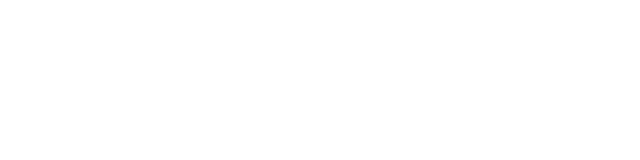
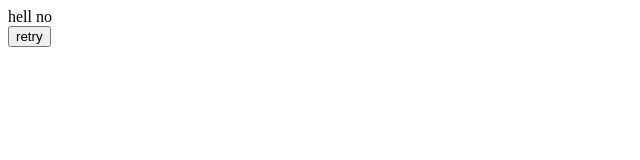
Before and after one commit to ITHwang/react-for-beginners, a React (Create React App) app: page /offline in a window 1280 px wide. Before the commit this address had no page. Shown: the top 160 px of the page, without its empty margins (0-640 px from the left). Built offline with nearby package versions, Linux system fonts and the light colour scheme.

Commit message:
useNetwork into app.js & add offline page

```diff
--- a/src/App.js
+++ b/src/App.js
@@ -1,42 +1,25 @@
 import { BrowserRouter as Router, Routes, Route } from 'react-router-dom';
 import Home from './routes/Home';
 import Detail from './routes/Detail';
-
-// useNetwork
-// const useNetwork = (onChange) => {
-// 	const [status, setStatus] = useState(navigator.onLine);
-
-// 	const handleChange = () => {
-// 		if (typeof onChange === 'function') onChange(navigator.onLine);
-// 		setStatus(navigator.onLine);
-// 	};
-
-// 	useEffect(() => {
-// 		window.addEventListener('online', handleChange);
-// 		window.addEventListener('offline', handleChange);
-// 		return () => {
-// 			window.removeEventListener('online', handleChange);
-// 			window.removeEventListener('offline', handleChange);
-// 		};
-// 	}, []);
-
-// 	return status;
-// };
+import { Offline } from './routes/Offline';
+import { useNetwork } from './hooks/useNetwork';
 
 const App = () => {
-	// useNetwork
-	// const handleNetworkChange = (online) => {
-	// 	console.log(online ? 'We just went online' : 'We are offline');
-	// };
-	// const onLine = useNetwork(handleNetworkChange);
+	const handleNetworkChange = (isOnline) => {
+		if (!isOnline) {
+			alert('offline now.');
+			window.location.href = '/offline';
+		}
+	};
+	const isOnline = useNetwork(handleNetworkChange);
 
 	return (
-		// <div className='App'>
-		// </div>
+		// <div className='App'></div>
 		<Router>
 			<Routes>
 				<Route path='/' element={<Home />} />
 				<Route path='/movie/:id' element={<Detail />} />
+				<Route path='/offline' element={<Offline />} />
 			</Routes>
 		</Router>
 	);
--- /dev/null
+++ b/src/hooks/useNetwork.js
@@ -0,0 +1,21 @@
+import { useState, useEffect } from 'react';
+
+export const useNetwork = (onChange) => {
+	const [status, setStatus] = useState(navigator.onLine);
+
+	const handleChange = () => {
+		if (typeof onChange === 'function') onChange(navigator.onLine);
+		setStatus(navigator.onLine);
+	};
+
+	useEffect(() => {
+		window.addEventListener('online', handleChange);
+		window.addEventListener('offline', handleChange);
+		return () => {
+			window.removeEventListener('online', handleChange);
+			window.removeEventListener('offline', handleChange);
+		};
+	}, []);
+
+	return status;
+};
--- /dev/null
+++ b/src/routes/Offline.js
@@ -0,0 +1,15 @@
+export const Offline = () => {
+	const onClick = () => {
+		window.location.href = '/';
+	};
+	return (
+		<div>
+			<div>hell no</div>
+			<div>
+				<button type='button' onClick={onClick}>
+					retry
+				</button>
+			</div>
+		</div>
+	);
+};
```
